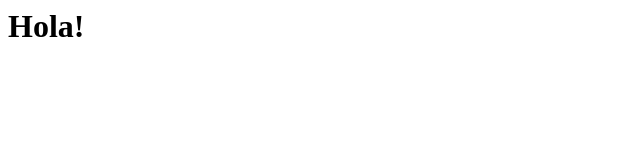
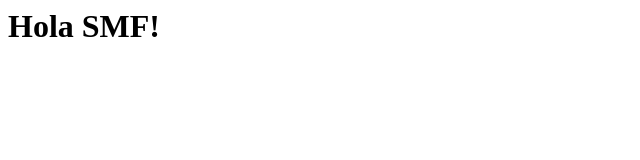
Before and after one commit to dsm0109x/demo_jesus, a plain HTML site: page index.html in a window 1280 px wide. Shown: the whole page, without its empty margins (0-640 px from the left). Drawn offline with Linux system fonts and the light colour scheme.

Commit message:
Update index.html

```diff
--- a/index.html
+++ b/index.html
@@ -1 +1 @@
-<h1>Hola!</h1>
+<h1>Hola SMF!</h1>
```
